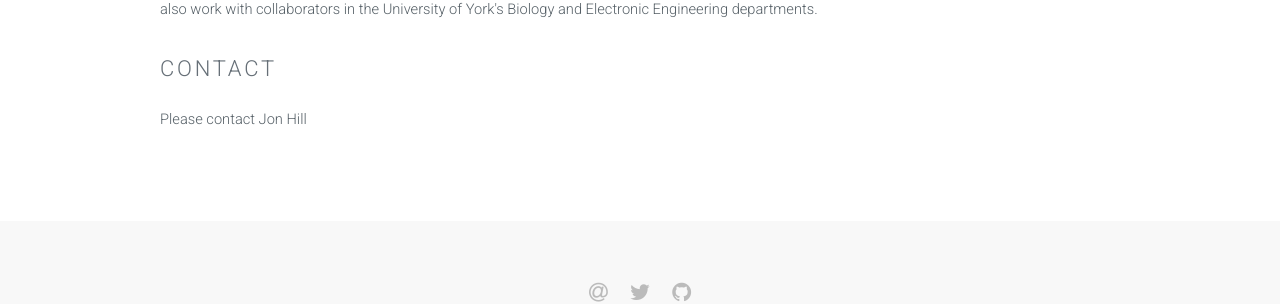
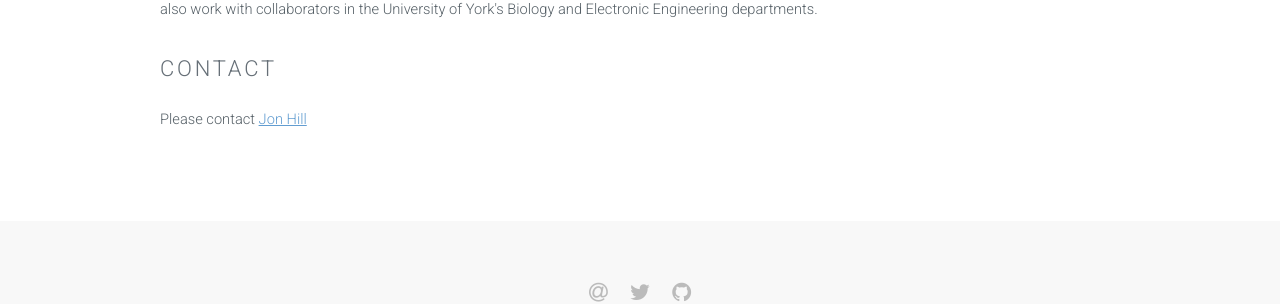
Before and after one commit to EnvModellingGroup/EnvModellingGroup.github.io, a Jekyll site: the page built from index.html, in a window 1280 px wide and 900 px high, scrolled down 1837 px. Shown: the part 478-782 px from the top of the window. Built offline with Jekyll 4.4.1, drawn with Linux system fonts in a browser that asks for light colours; part of the change alters nothing that is shown.

Commit message:
Add my email address

```diff
--- a/index.html
+++ b/index.html
@@ -66,7 +66,7 @@ keywords: York, University of York, Jon Hill, Hill, Hill lab, computational flui
 
         <section>
            <h2>Contact</h2>
-           <p>Please contact Jon Hill</p>
+		<p>Please contact <a href="mailto:jonhill@york.ac.uk">Jon Hill</a></p>
         </section>
     </div>
 
```
